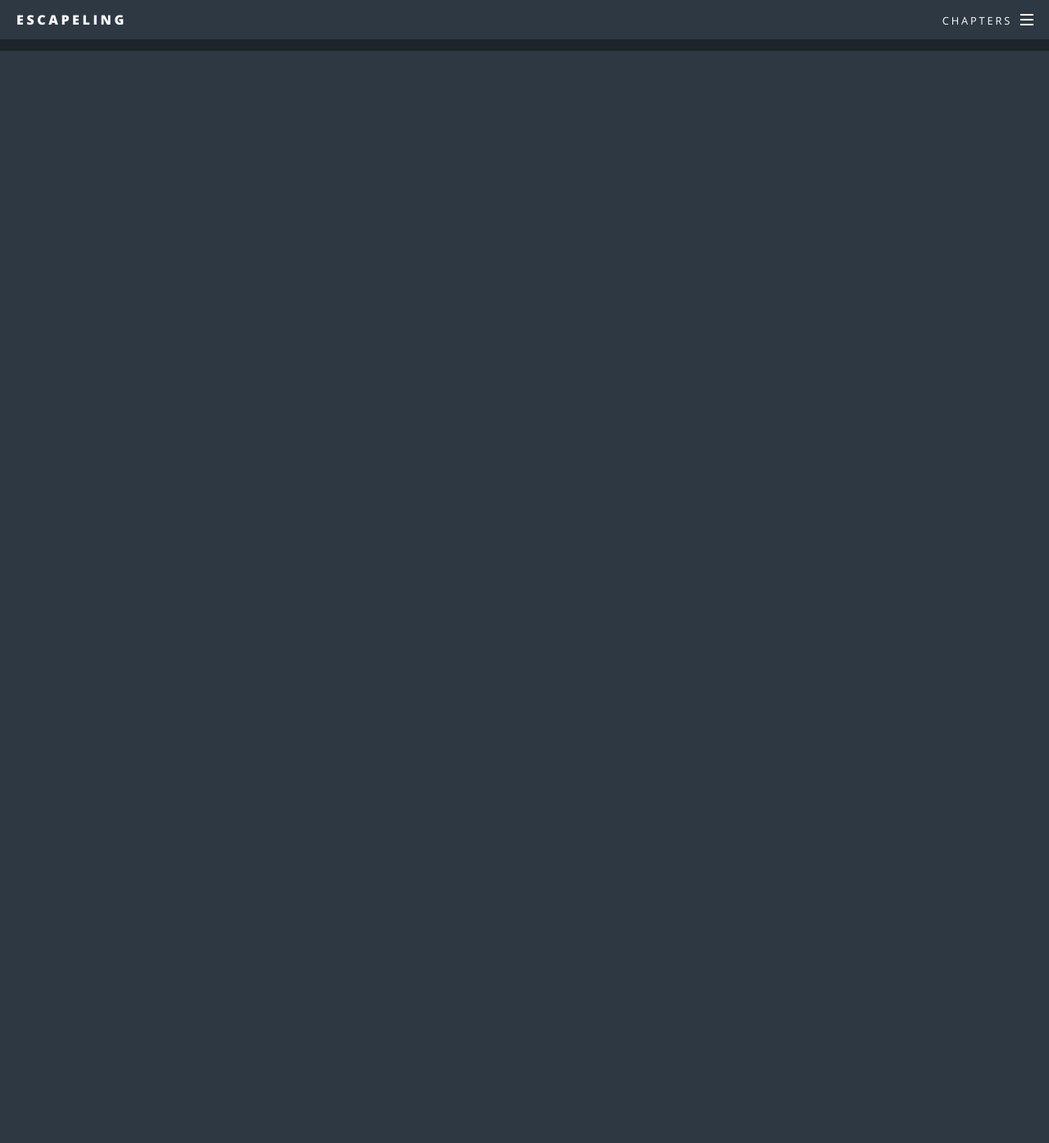
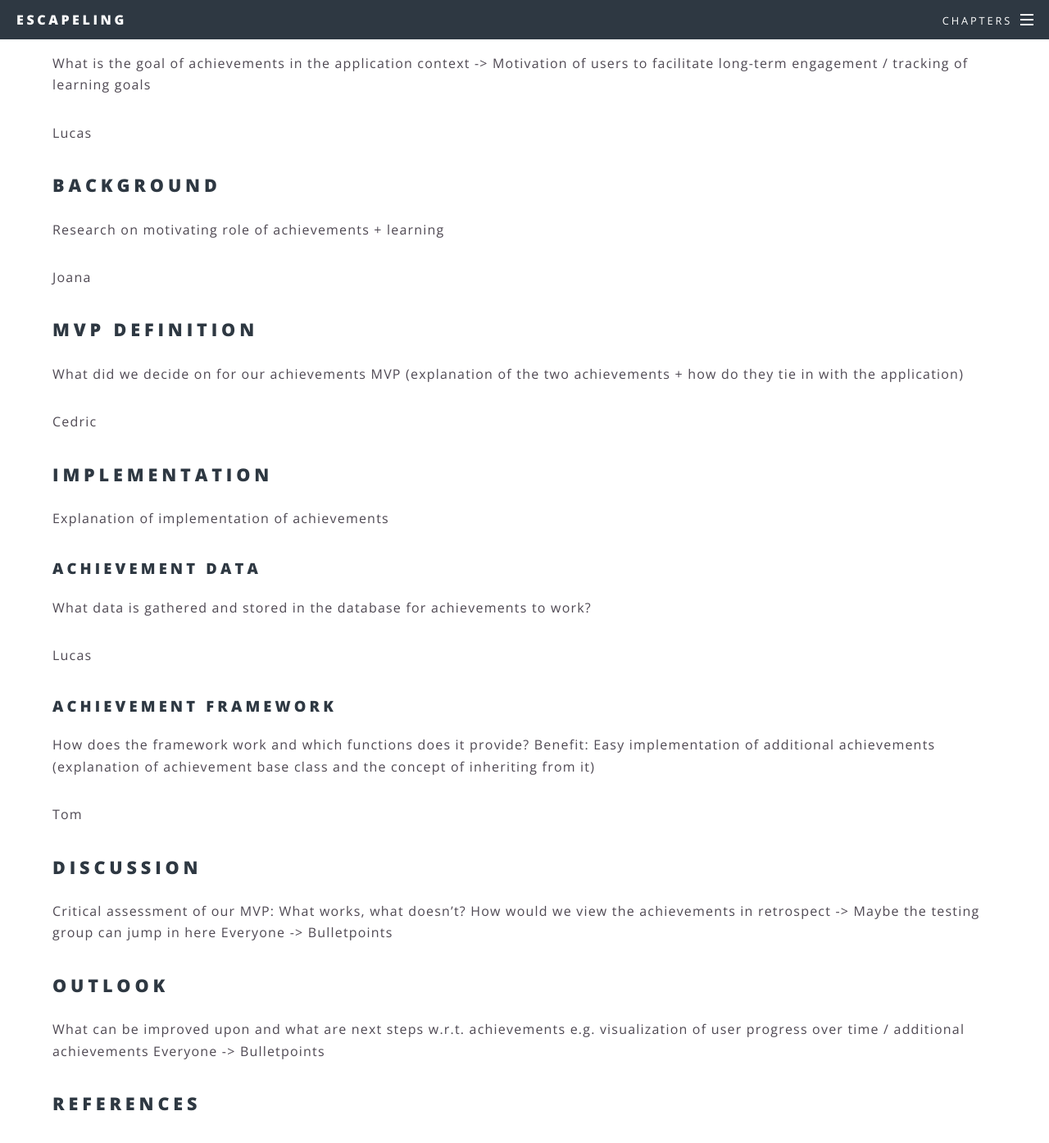
Before and after one commit to ALLUOS/ALLUOS.github.io, a Jekyll site: the page built from _posts/2020-04-03-achievements.md, in a window 1280 px wide and 1400 px high, scrolled down 761 px. Shown: the top 1394 px of the window at 82% size. Built offline with Jekyll 4.4.1, drawn with Linux system fonts in a browser that asks for light colours; before the commit the page ends 900 px from its top, so only the background shows below that; some of the changed text lies outside the part shown.

Commit message:
Update 2020-04-03-achievements.md

```diff
--- a/_posts/2020-04-03-achievements.md
+++ b/_posts/2020-04-03-achievements.md
@@ -1,5 +1,55 @@
 ---
 layout: post
 title: Achievements
+sections:
+
+description: Learn more about the application's achievement system.
+image:
 ---
-Sample content.
+## Contents
+1. Motivation
+1. Background
+1. MVP Definition
+1. Implementation
+1. Discussion
+1. Outlook
+1. References
+
+## Motivation
+What is the goal of achievements in the application context -> Motivation of users to facilitate long-term engagement / tracking of learning goals
+
+Lucas
+
+## Background
+Research on motivating role of achievements + learning
+
+Joana
+
+## MVP Definition
+What did we decide on for our achievements MVP (explanation of the two achievements + how do they tie in with the application)
+
+Cedric
+
+## Implementation
+Explanation of implementation of achievements
+
+### Achievement Data
+What data is gathered and stored in the database for achievements to work?
+
+Lucas
+
+### Achievement Framework
+How does the framework work and which functions does it provide?
+Benefit: Easy implementation of additional achievements (explanation of achievement base class and the concept of inheriting from it)
+
+Tom
+
+## Discussion
+Critical assessment of our MVP: What works, what doesn't? How would we view the achievements in retrospect -> Maybe the testing group can jump in here
+Everyone -> Bulletpoints
+
+## Outlook
+What can be improved upon and what are next steps w.r.t. achievements e.g. visualization of user progress over time / additional achievements
+Everyone -> Bulletpoints
+
+## References
```
